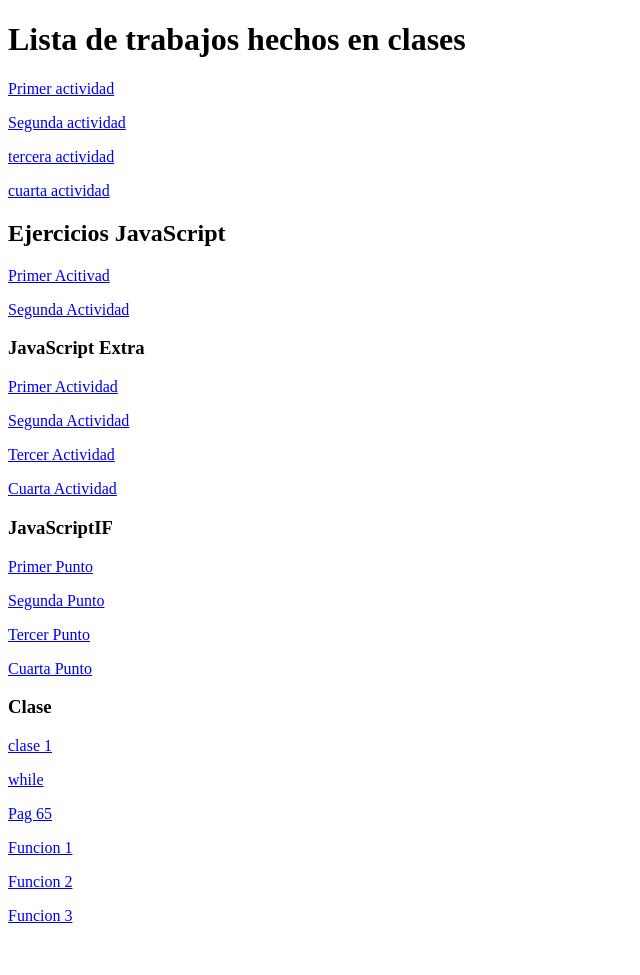
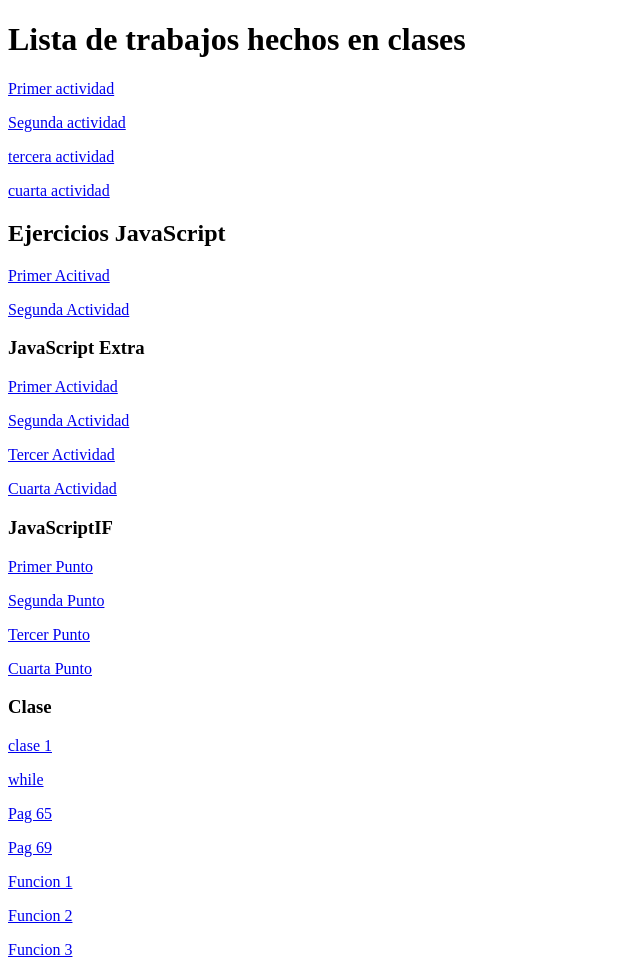
Before and after one commit to ElMaty592041/sistemas-de-control-6A, a plain HTML site: page index.html in a window 1280 px wide. Shown: the whole page, without its empty margins (0-640 px from the left). Before the commit the page ends 941 px from the top, so only its background shows below. Drawn offline with Linux system fonts and the light colour scheme.

Commit message:
Update index.html

```diff
--- a/index.html
+++ b/index.html
@@ -26,6 +26,7 @@
 		<p><a href="Paginas/clase1.html"> clase 1</a></p>
 		<p><a href="javascript/While.html"> while</a></p>
 		<p><a href="javascript/Pag 65.html"> Pag 65</a></p>
+		<p><a href="javascript/Pag 69.html"> Pag 69</a></p>
 		<p><a href="javascript/Triangulos.html"> Funcion 1</a></p>
 		<p><a href="javascript/Funcion 2.html"> Funcion 2</a></p>
 		<p><a href="javascript/Funcion 3.html"> Funcion 3</a></p>
```
